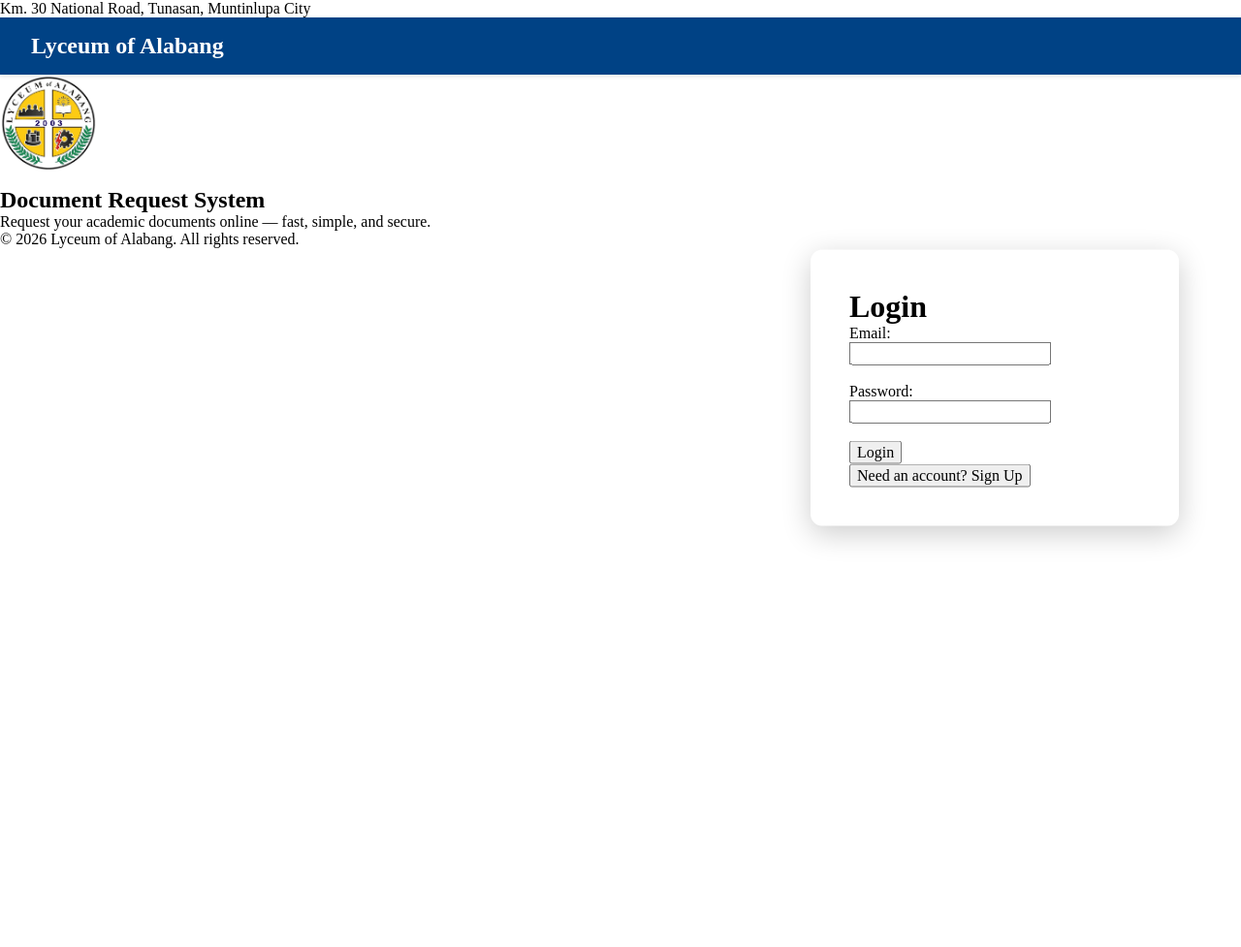
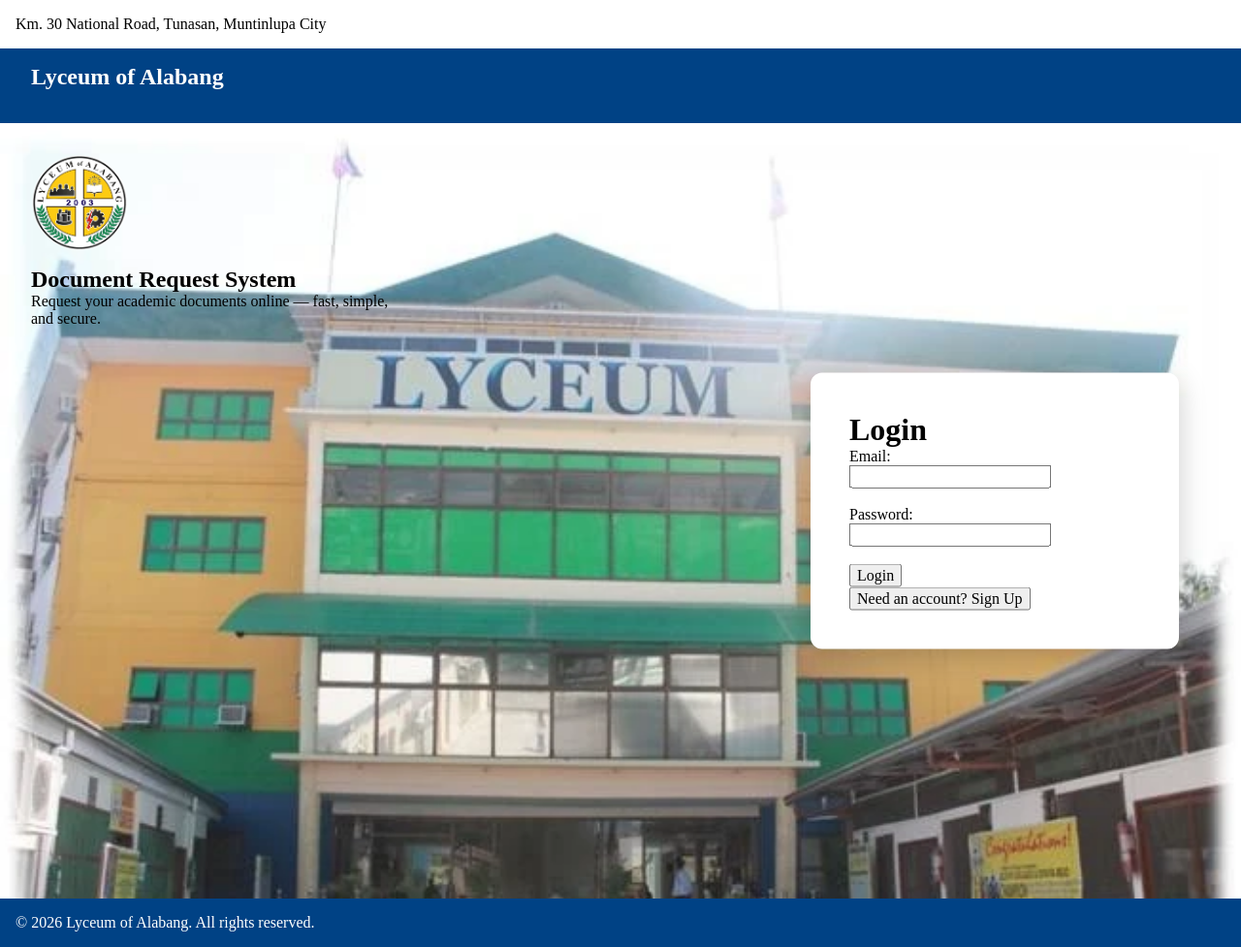
Before and after one commit to LOA-Thesis-23/document-request-system, a Flask app: page / in a window 1280 px wide. Shown: the whole page at 97% size. Before the commit the page ends 560 px from the top, so only its background shows below. Run offline with Flask 3, Linux system fonts and the light colour scheme.

Commit message:
little updates

```diff
--- a/app/static/css/style.css
+++ b/app/static/css/style.css
@@ -3,12 +3,25 @@
     min-height: 100vh;
     background-image: url("/static/images/loa.png");
     background-size: cover;
-    background-position: center;
 }
 
+header{
+    background-color: #ffffff;
+    display:float   ;
+    padding: 1rem;
+}
+
+footer{
+    background-color: #004285;
+    color: #ffffff;
+    display: float;
+    padding: 1rem;
+}
 
 .branding-panel {
     max-width: 500px;
+    display:float;
+    padding: 2rem;
 }
 
 .branding-panel img {
@@ -31,7 +44,7 @@
 
 
 .navbar {
-    display: flex;
+    display: float;
     align-items: center;
     padding: 1rem 2rem;
     background-color: #004285;
--- a/app/templates/base.html
+++ b/app/templates/base.html
@@ -17,7 +17,7 @@
     </nav>
 {% block content %}
 {% endblock %}
-    <footer>
+    <footer class="footer">
         <p>&copy; 2026 Lyceum of Alabang. All rights reserved.</p>
     </footer>
 
--- a/app/templates/modals/container.html
+++ b/app/templates/modals/container.html
@@ -1,6 +1,6 @@
 {% extends "base.html" %}
 {% block content %}
-<div class="landing-wrappezr">
+<div class="landing-wrapper">
 
     <div class="branding-panel">
         <img src="{{ url_for('static', filename='images/loalogo.png') }}" alt="Lyceum of Alabang Logo" class="logo">
```
